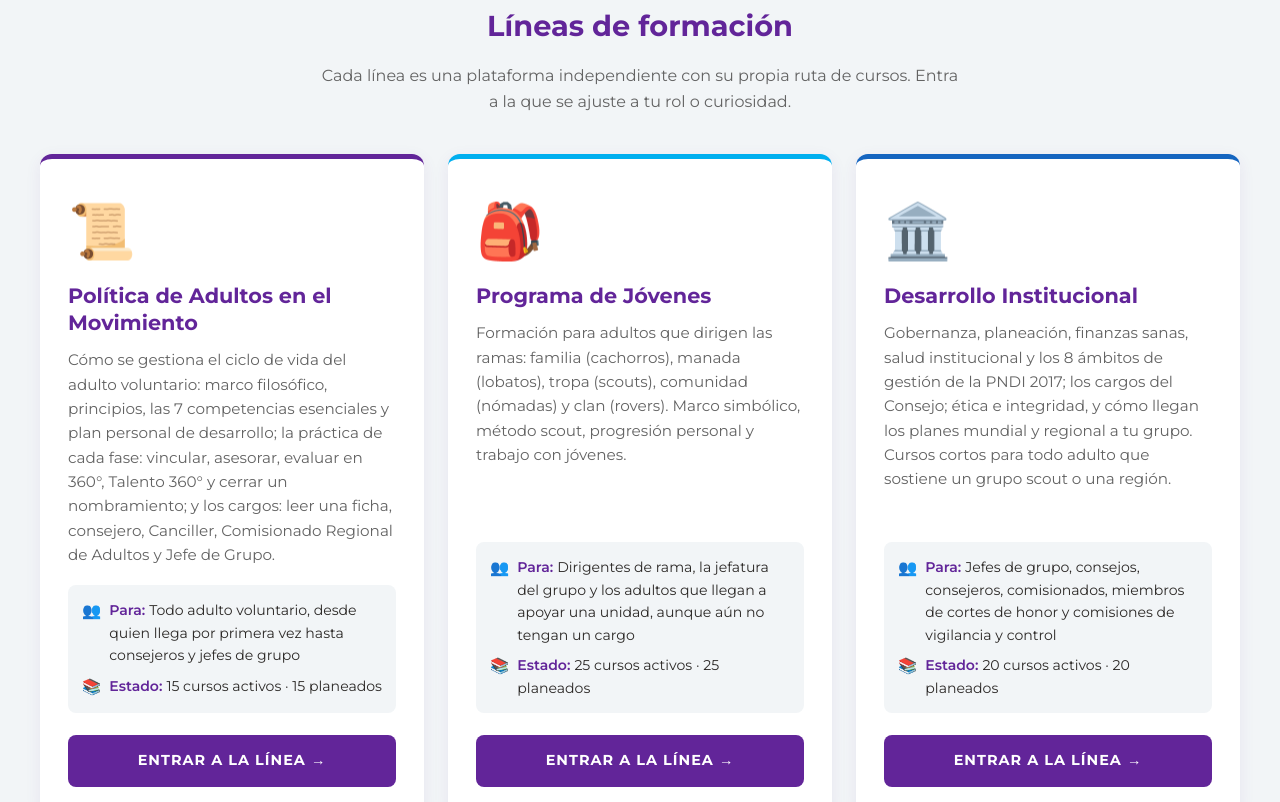
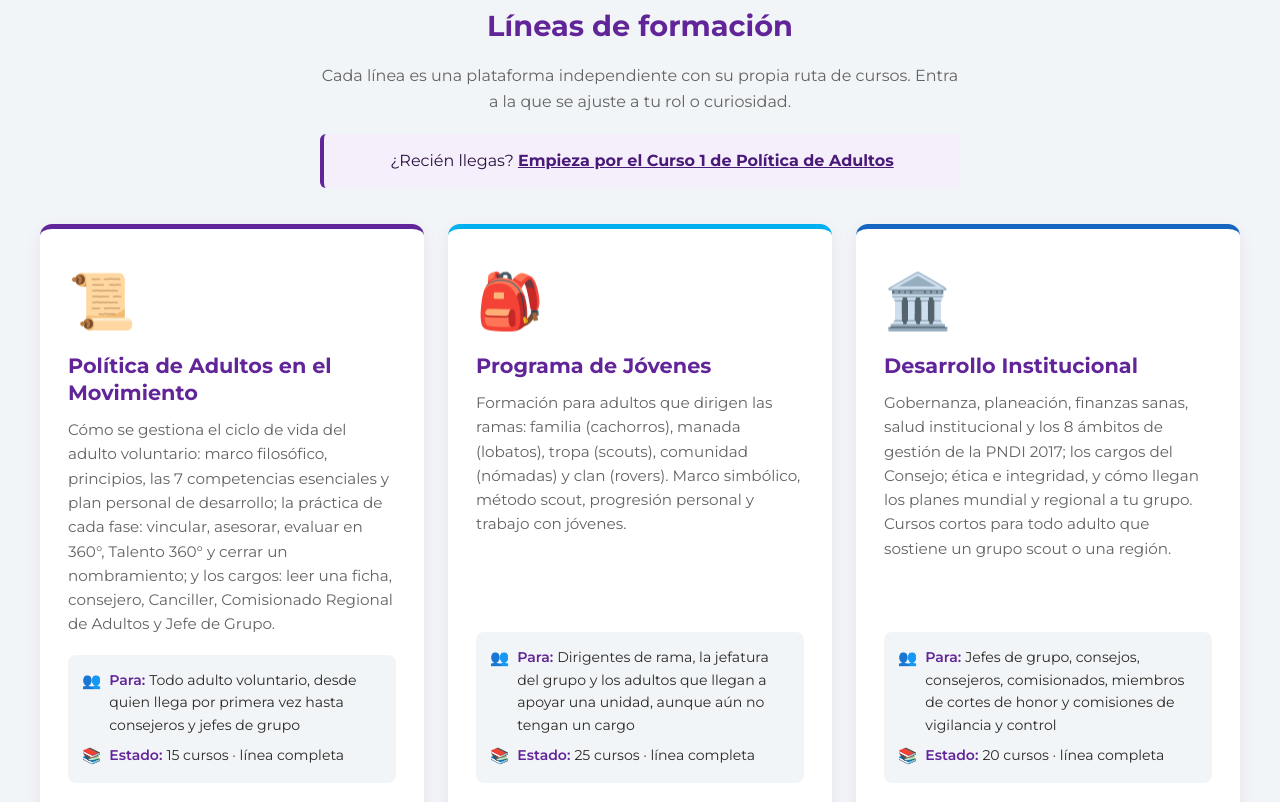
Before and after one commit to maximoaluna-blip/PORTAL-ADULTOS-ASC, a plain HTML site: page index.html in a window 1280 px wide. Shown: the part 472-1274 px from the top of the page. Drawn offline with Linux system fonts and the light colour scheme.

Commit message:
Portal: «¿Recién llegas?» lleva al Curso 1 de PA (H-23) y el estado dice «N cursos · línea completa» o «N de M publicados» (H-32); aprobado por el dueño
Co-Authored-By: Claude Opus 5.5 <noreply@anthropic.com>

```diff
--- a/index.html
+++ b/index.html
@@ -142,6 +142,18 @@
             max-width: 640px;
             margin: 0 auto 40px;
         }
+        /* Puerta para quien llega sin cargo (hallazgo H-23 del piloto del novato). */
+        .recien-llegas {
+            max-width: 640px;
+            margin: -20px auto 36px;
+            padding: 14px 18px;
+            border-left: 4px solid #622599;
+            background: #f5eefb;
+            color: #2b1340;
+            text-align: center;
+            border-radius: 6px;
+        }
+        .recien-llegas a { color: #4a1a78; font-weight: 700; }
 
         /* --- Lineas Grid --- */
         .lineas-grid {
@@ -349,6 +361,7 @@
     <div class="container">
         <h2 class="section-title">Líneas de formación</h2>
         <p class="section-subtitle">Cada línea es una plataforma independiente con su propia ruta de cursos. Entra a la que se ajuste a tu rol o curiosidad.</p>
+        <p class="recien-llegas">¿Recién llegas? <a href="https://maximoaluna-blip.github.io/INDUCCION-ADULTOS/02-Plataforma-Web/bienvenida-adultos.html" target="_blank" rel="noopener">Empieza por el Curso 1 de Política de Adultos</a></p>
 
         <div class="lineas-grid" id="lineasGrid">
             <p class="loading-msg">Cargando líneas de formación…</p>
@@ -413,12 +426,15 @@
                     '</div>';
 
                 if (isActive && linea.coursesActive != null) {
-                    var planned = linea.coursesPlanned ? ' · ' + linea.coursesPlanned + ' planeados' : '';
+                    // «25 activos · 25 planeados» se leia como dos cifras distintas (H-32 del piloto).
+                    var n = linea.coursesActive, total = linea.coursesPlanned;
+                    var estado;
+                    if (total && n >= total) estado = n + ' cursos · línea completa';
+                    else if (total) estado = n + ' de ' + total + ' cursos publicados';
+                    else estado = n + ' curso' + (n === 1 ? '' : 's') + ' publicado' + (n === 1 ? '' : 's');
                     metaHtml += '<div class="linea-meta-item">' +
                         '<span class="linea-meta-icon">📚</span>' +
-                        '<span><span class="linea-meta-label">Estado:</span>' +
-                            linea.coursesActive + ' curso' + (linea.coursesActive === 1 ? '' : 's') + ' activo' + (linea.coursesActive === 1 ? '' : 's') + planned +
-                        '</span>' +
+                        '<span><span class="linea-meta-label">Estado:</span>' + estado + '</span>' +
                     '</div>';
                 }
                 metaHtml += '</div>';
```
